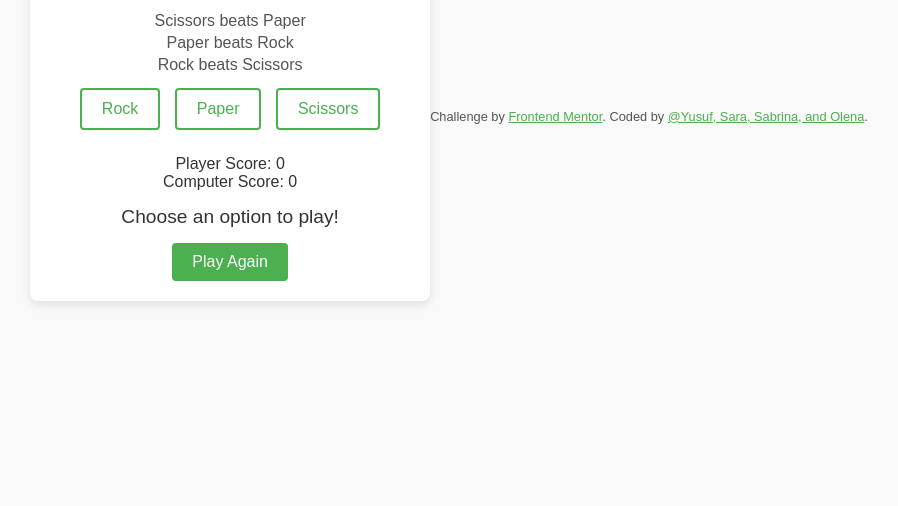
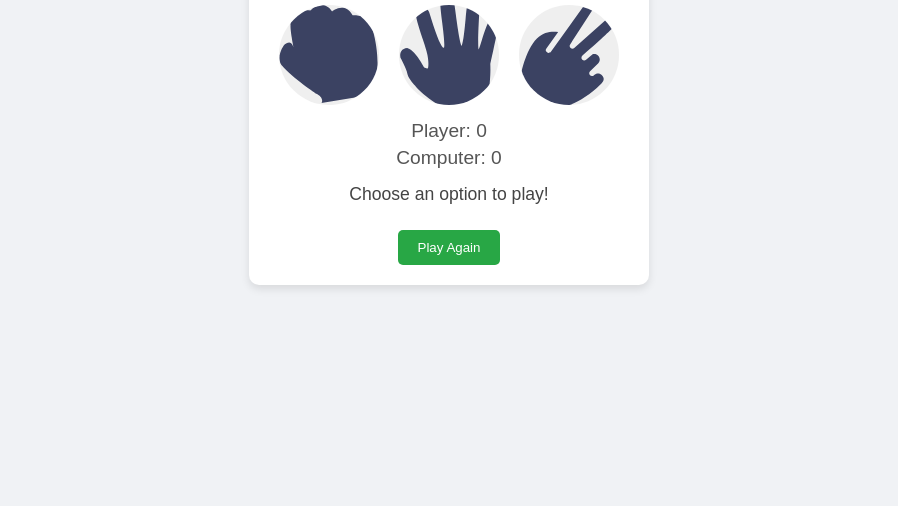
Before and after one commit to polatyusuf/JavascriptGroup1, a plain HTML site: page rock-paper-scissors-master/index.html in a window 1280 px wide. Shown: the part 294-800 px from the top of the page, without its empty margins (191-1089 px from the left). Drawn offline with Linux system fonts and the light colour scheme.

Commit message:
HTML and Css of the project

```diff
--- a/rock-paper-scissors-master/index.html
+++ b/rock-paper-scissors-master/index.html
@@ -7,36 +7,24 @@
   <link rel="stylesheet" href="styles.css">
 </head>
 <body>
-  <div class="game-container">
+  <div class="container">
     <h1>Rock, Paper, Scissors</h1>
 
-    <section class="game-rules">
-      <h2>Game Rules</h2>
-      <ul>
-        <li>Scissors beats Paper</li>
-        <li>Paper beats Rock</li>
-        <li>Rock beats Scissors</li>
-      </ul>
-    </section>
-
     <div class="choices">
-      <button onclick="playGame('rock')">Rock</button>
-      <button onclick="playGame('paper')">Paper</button>
-      <button onclick="playGame('scissors')">Scissors</button>
+      <button class="rock" onclick="playGame('rock')"></button>
+      <button class="paper" onclick="playGame('paper')"></button>
+      <button class="scissors" onclick="playGame('scissors')"></button>
     </div>
 
-    <div class="score-board">
-      <div id="player-score">Player Score: 0</div>
-      <div id="computer-score">Computer Score: 0</div>
+    <div class="score">
+      <div id="player">Player: 0</div>
+      <div id="computer">Computer: 0</div>
     </div>
 
     <div id="result" class="result">Choose an option to play!</div>
-    <button class="play-again-btn" onclick="resetGame()">Play Again</button>
-  </div>
+    <div id="compChoice" class="compChoice"></div>
 
-  <div class="attribution">
-    Challenge by <a href="https://www.frontendmentor.io?ref=challenge" target="_blank">Frontend Mentor</a>.
-    Coded by <a href="#">@Yusuf, Sara, Sabrina, and Olena</a>.
+    <button class="reset" onclick="resetGame()">Play Again</button>
   </div>
 
   <script src="script.js"></script>
--- a/rock-paper-scissors-master/styles.css
+++ b/rock-paper-scissors-master/styles.css
@@ -5,100 +5,106 @@
 }
 
 body {
-  font-family: 'Arial', sans-serif;
-  background-color: #f9f9f9;
+  font-family: Arial, sans-serif;
+  background-color: #f0f2f5;
   display: flex;
   justify-content: center;
   align-items: center;
   height: 100vh;
-  color: #333;
+  padding: 20px;
 }
 
-.game-container {
+.container {
   background-color: #fff;
-  border-radius: 8px;
+  width: 100%;
+  max-width: 400px;
   padding: 20px;
-  width: 90%;
-  max-width: 400px;
-  box-shadow: 0 4px 10px rgba(0, 0, 0, 0.1);
   text-align: center;
+  border-radius: 10px;
+  box-shadow: 0 4px 8px rgba(0, 0, 0, 0.1);
 }
 
 h1 {
-  font-size: 1.8em;
-  color: #4CAF50;
-  margin-bottom: 15px;
+  font-size: 2em;
+  color: #333;
+  margin-bottom: 20px;
 }
 
-.game-rules h2 {
-  font-size: 1.2em;
-  color: #333;
-  margin-bottom: 10px;
+.choices {
+  display: flex;
+  justify-content: space-around;
+  margin: 15px 0;
 }
 
-.game-rules ul {
-  list-style-type: none;
-  padding: 0;
+.rock, .paper, .scissors {
+  width: 100px;
+  height: 100px;
+  background-size: cover;
+  background-repeat: no-repeat;
+  background-position: center;
+  border: none;
+  border-radius: 50%;
+  cursor: pointer;
+}
+
+.rock {
+  background-image: url('./images/icon-rock.svg');
+}
+
+.paper {
+  background-image: url('./images/icon-paper.svg');
+}
+
+.scissors {
+  background-image: url('./images/icon-scissors.svg');
+}
+
+.score {
+  margin: 15px 0;
+  font-size: 1.2em;
   color: #555;
 }
 
-.game-rules ul li {
-  margin: 4px 0;
+#player, #computer {
+  margin: 5px 0;
 }
 
-.choices button {
-  font-size: 1em;
-  padding: 10px 20px;
-  margin: 10px 5px;
-  border: 2px solid #4CAF50;
-  background-color: #fff;
-  color: #4CAF50;
-  border-radius: 4px;
-  cursor: pointer;
-  transition: background-color 0.3s, color 0.3s;
+.result, .compChoice {
+  font-size: 1.1em;
+  color: #444;
+  margin: 10px 0;
 }
 
-.choices button:hover {
-  background-color: #4CAF50;
-  color: #fff;
+.reset {
+  background-color: #28a745;
+  color: white;
+  border: none;
+  padding: 10px 20px;
+  border-radius: 5px;
+  cursor: pointer;
+  transition: background-color 0.3s;
+  margin-top: 15px;
 }
 
-.score-board {
-  margin: 15px 0;
-  font-size: 1em;
+.reset:hover {
+  background-color: #218838;
 }
 
-.result {
-  font-size: 1.2em;
-  color: #333;
-  margin: 15px 0;
+@media (max-width: 500px) {
+  .rock, .paper, .scissors {
+    width: 80px;
+    height: 80px;
+  }
+
+  h1 {
+    font-size: 1.6em;
+  }
+
+  .score {
+    font-size: 1em;
+  }
+
+  .result, .compChoice {
+    font-size: 1em;
+  }
 }
-
-.play-again-btn {
-  background-color: #4CAF50;
-  color: #fff;
-  border: none;
-  padding: 10px 20px;
-  font-size: 1em;
-  border-radius: 4px;
-  cursor: pointer;
-  transition: background-color 0.3s;
-}
-
-.play-again-btn:hover {
-  background-color: #45a049;
-}
-
-.attribution {
-  font-size: 0.8em;
-  margin-top: 20px;
-  color: #555;
-}
-
-.attribution a {
-  color: #4CAF50;
-}
-
-.attribution a:hover {
-  text-decoration: underline;
-}
```
